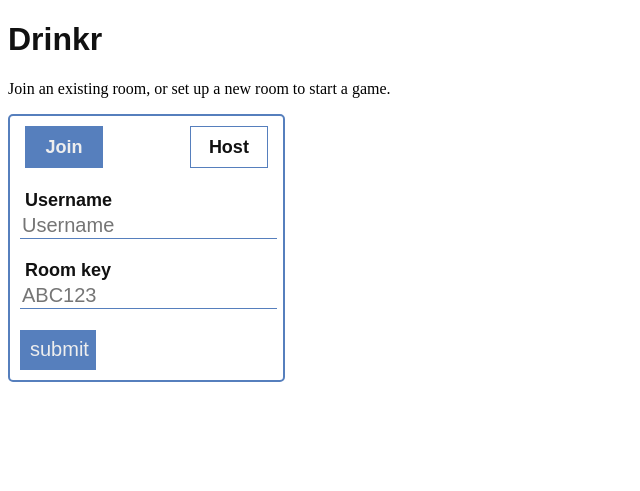
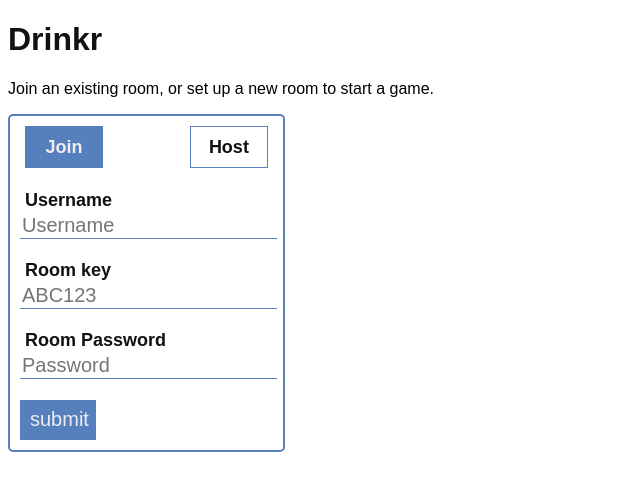
Before and after one commit to saorla-hanley/Drinkr, a Flask app: page /join in a window 1280 px wide. Shown: the top 491 px of the page, without its empty margins (0-640 px from the left). Run offline with Flask 2, Linux system fonts and the light colour scheme; some libraries are stand-ins or nearby versions.

Commit message:
redirect to game page and store game key in cookie

```diff
--- a/Drinkr/app.py
+++ b/Drinkr/app.py
@@ -1,12 +1,17 @@
 
 #!/usr/bin/env python
+import sqlite3
+import uuid
+from datetime import datetime
 from threading import Lock
-from flask import Flask, render_template, session, request, copy_current_request_context
+from flask import Flask, render_template, session, request, copy_current_request_context, g, url_for
 from flask_socketio import SocketIO, emit, join_room, leave_room, close_room, rooms, disconnect
 
+DATABASE = 'rooms.db'
+
 from text import *
-from utilities import MAX_ATTEMPTS, random_room_key
-from db_manager import add_room
+from utilities import MAX_ATTEMPTS, random_room_key, isNoneOrEmptyOrSpace
+from procedures import room_u, room_f, player_u, player_f_by_room, player_d_by_room
 
 # Set this variable to "threading", "eventlet" or "gevent" to test the
 # different async modes, or leave it set to None for the application to choose
@@ -19,6 +24,10 @@ app.config['CACHE_TYPE'] = 'null'
 socketio = SocketIO(app, async_mode=async_mode)
 thread = None
 thread_lock = Lock()
+
+
+# WEB SERVER
+# -----------------------------------------------------------------------------------
 
 def background_thread():
     """Example of how to send server generated events to clients."""
@@ -34,6 +43,7 @@ def background_thread():
 def index():
     return render_template('index.html', async_mode=socketio.async_mode)
 
+
 @app.route('/join', methods=['GET'])
 def join():
     if request.method == 'GET':
@@ -42,8 +52,49 @@ def join():
             title=TITLE)
 
 
+@app.route('/game', methods=['GET'])
+def game():
+    if request.method == 'GET':
+        return render_template('game.html',
+            async_mode=socketio.async_mode,
+            title=TITLE)
 
 
+# DATABASE
+# -----------------------------------------------------------------------------------
+
+def get_db():
+    db = getattr(g, '_database', None)
+    if db is None:
+        db = g._database = sqlite3.connect(DATABASE)
+    return db
+
+
+@app.teardown_appcontext
+def close_connection(exception):
+    db = getattr(g, '_database', None)
+    if db is not None:
+        db.close()
+
+
+def query_db(query, args=(), one=False):
+    print(f"QUERY - - [{datetime.now()}] \"{query}\"")
+    cur = get_db().execute(query, args)
+    g._database.commit()
+    rv = cur.fetchall()
+    dicts = (make_dicts(cur, rv[0] if rv else None) if one else list(make_dicts(cur, rv[i]) for i in range(len(rv))))
+    cur.close()
+    return dicts
+
+def make_dicts(cursor, row):
+    if row is None:
+        return None
+
+    return dict((cursor.description[idx][0], value)
+                for idx, value in enumerate(row))
+
+# SOCKETS
+# -----------------------------------------------------------------------------------
 
 @socketio.event
 def my_event(message):
@@ -60,50 +111,94 @@ def my_broadcast_event(message):
          broadcast=True)
 
 
-# -----------------------------------------------------------------------------------
 @socketio.event
 def join(message):
-    print(message, rooms())
+    # Validate username is input
+    if isNoneOrEmptyOrSpace(message['username']):
+        emit('room_join_response', {'success': False,
+                                    'room_key': message['room_key'],
+                                    'error_message': 'username requred',
+                                    'players': {}})
+        return
 
-    if message['room_key'] not in rooms()[1:]:
+    # Search for the room
+    room_key = message['room_key']
+    room_data = query_db(room_f(room_key), one=True)
+
+    # Check room found
+    if room_data is None or len(room_data) == 0:
         emit('room_join_response', {'success': False,
                                     'room_key': message['room_key'],
                                     'error_message': 'room could not be found',
-                                    'rooms': rooms()})
-    else:
-        join_room(message['room_key'])
-        session['receive_count'] = session.get('receive_count', 0) + 1
+                                    'players': {}})
+        return
 
-        emit('room_join_response', {'success': True,
+    # Check password correct
+    if room_data['password'] != message['password']:
+        emit('room_join_response', {'success': False,
                                     'room_key': message['room_key'],
-                                    'rooms': rooms()})
+                                    'error_message': 'password incorrect',
+                                    'players': {}})
+        return
+
+    # If all good, join the room
+    join_room(room_key)
+    query_db(player_u(uuid.uuid4(), room_key, message['username']))
+    players = query_db(player_f_by_room(room_key))
+
+    session['receive_count'] = session.get('receive_count', 0) + 1
+    emit('room_join_response', {'success': True,
+                                'room_key': message['room_key'],
+                                'players': players,
+                                'redirect': url_for('game')})
+    return
 
 
 @socketio.event
 def host(message):
+    print(str(message['username']) + ", " + str(isNoneOrEmptyOrSpace(message['username'])))
+    # Check username is input
+    if isNoneOrEmptyOrSpace(message['username']):
+        emit('room_join_response', {'success': False,
+                                    'room_key': '',
+                                    'error_message': 'username requred',
+                                    'players': {}})
+        return
+
+    # Try to find a new room with a random key
     attempts = 0
     room_key = random_room_key()
     while room_key in rooms() and attempts < MAX_ATTEMPTS:
         room_key = random_room_key()
         attempts += 1
-
+    # If exceed max number of searches, throw an error
     if attempts == MAX_ATTEMPTS:
         emit('room_host_response', {'success': False,
                                     'room_key': '',
                                     'error_message': 'Could not find an empty room',
-                                    'rooms': rooms()})
+                                    'players': {}})
+        return
 
+    # If empty room found, join the room and clear out any old players in case some remain
     join_room(room_key)
-    add_room(room_key)
+    query_db(room_u(room_key, message['password']))
+    query_db(player_d_by_room(room_key))
+    query_db(player_u(uuid.uuid4(), room_key, message['username']))
+    players = query_db(player_f_by_room(room_key))
+
     session['receive_count'] = session.get('receive_count', 0) + 1
-
     emit('room_host_response', {'success': True,
                                 'room_key': room_key,
-                                'rooms': rooms()})
+                                'players': players,
+                                'redirect': url_for('game')})
+    return
 
-# -----------------------------------------------------------------------------------
-
-
+@socketio.event
+def request_game_data(message):
+    room_key = message['room_key']
+    players = query_db(player_f_by_room(room_key))
+    emit('receive_game_data', {'room_key': room_key,
+                               'players': players})
 
 
 @socketio.event
@@ -166,5 +261,7 @@ def test_disconnect():
     print('Client disconnected', request.sid)
 
 
+
+
 if __name__ == '__main__':
     socketio.run(app)
--- a/Drinkr/static/content/site.css
+++ b/Drinkr/static/content/site.css
@@ -8,6 +8,10 @@ form {
     display: block;
     float: left;
     width: 100%;
+}
+
+p {
+    font-family: Arial, Helvetica, sans-serif;
 }
 
 label {
@@ -92,3 +96,8 @@ input[type="radio"]:checked + label{
     padding: 10px;
     border-radius: 5px;
 }
+
+#form_errors {
+    color: #a22;
+    margin: 0px;
+}
--- a/Drinkr/templates/enter.html
+++ b/Drinkr/templates/enter.html
@@ -9,32 +9,18 @@
     <script type="text/javascript" charset="utf-8">
         $(document).ready(function() {
             // Connect to the Socket.IO server.
-                // The connection URL has the following format, relative to the current page:
-                //     http[s]://<domain>:<port>[/<namespace>]
             var socket = io();
 
-                // Event handler for new connections.
-                // The callback function is invoked when a connection with the
-                // server is established.
-                socket.on('connect', function() {
-                    socket.emit('my_event', {data: 'I\'m connected!'});
-                });
-
-                // Event handler for server sent data.
-                // The callback function is invoked whenever the server emits data
-                // to the client. The data is then displayed in the "Received"
-                // section of the page.
-                socket.on('my_response', function(msg, cb) {
-                    $('#log').append('<br>' + $('<div/>').text('Received #' + msg.count + ': ' + msg.data).html());
-                    if (cb)
-                        cb();
-                });
-
+            // When told to redirect by the server: do it
+            socket.on('redirect', function (msg, cb) {
+                window.location = msg['url'];
+            })
 
             // When submitting the form to join or host a game room, a web socket must be emitted to update the server
             $('form#host').submit(function(event) {
                 var inputs  = {
                     'username': $("#host_username").val(),
+                    'password': $("#host_room_pass").val(),
                 };
                 socket.emit('host', inputs);
                 return false;
@@ -44,23 +30,32 @@
                 var inputs = {
                     'username': $("#join_username").val(),
                     'room_key': $("#join_room_key").val(),
+                    'password': $("#join_room_pass").val(),
                 };
                 socket.emit('join', inputs);
                 return false;
             });
 
-
-
             // Response from the server after attempting to host / join
             socket.on('room_host_response', function(msg, cb) {
-                    console.log(msg);
-                    console.log(cb);
+                if (msg['success'] == false) {
+                    showError(msg['error_message']);
+                } else {
+                    sessionStorage['room_key'] = msg['room_key'];
+                    window.location = msg['redirect'];
+                }
             });
 
             socket.on('room_join_response', function(msg, cb) {
-                    console.log(msg);
-                    console.log(cb);
+                if (msg['success'] == false) {
+                    showError(msg['error_message']);
+                } else {
+                    showError("");
+                    sessionStorage['room_key'] = msg['room_key'];
+                    window.location = msg['redirect'];
+                }
             });
+
 
             // UI update for choosing between host / join form
             $('#select_host').click(function() {
@@ -72,6 +67,10 @@
                 $('#div_join').css("display", "flex");
             });
         });
+
+        function showError(errorMessage) {
+            $('#form_errors').text(errorMessage);
+        }
     </script>
 </head>
 <body>
@@ -89,6 +88,9 @@
                 <label for="select_host">Host</label>
             </div>
 
+            <p id="form_errors">
+            </p>
+
             <div id="div_join" class="form-area">
                 <form id="join" method="POST" action='#'>
                     <div class="form-input">
@@ -99,6 +101,11 @@
                     <div class="form-input">
                         <label>Room key</label>
                         <input type="text" name="join_room_key" id="join_room_key" placeholder="ABC123">
+                    </div>
+
+                    <div class="form-input">
+                        <label>Room Password</label>
+                        <input type="text" name="join_room_pass" id="join_room_pass" placeholder="Password">
                     </div>
 
                     <input type="submit" value="submit">
@@ -112,6 +119,11 @@
                         <input type="text" name="host_username" id="host_username" placeholder="Username">
                     </div>
 
+                    <div class="form-input">
+                        <label>Room Password</label>
+                        <input type="text" name="host_room_pass" id="host_room_pass" placeholder="Password">
+                    </div>
+
                     <input type="submit" value="submit">
                 </form>
             </div>
--- a/Drinkr/utilities.py
+++ b/Drinkr/utilities.py
@@ -5,3 +5,7 @@ MAX_ATTEMPTS = 10
 
 def random_room_key():
     return ''.join(random.choice(string.ascii_uppercase + string.digits) for _ in range(6))
+
+
+def isNoneOrEmptyOrSpace(string):
+    return string is None or string.isspace() or string == ""
```
Also changed, not shown: Drinkr/db_manager.py (deleted, +0 -29 lines), Drinkr/procedures.py (added, +18 -0 lines), Drinkr/templates/game.html (added, +35 -0 lines), Drinkr/rooms.db (deleted), rooms.db. Lines whose indentation alone changed are shown as unchanged.
